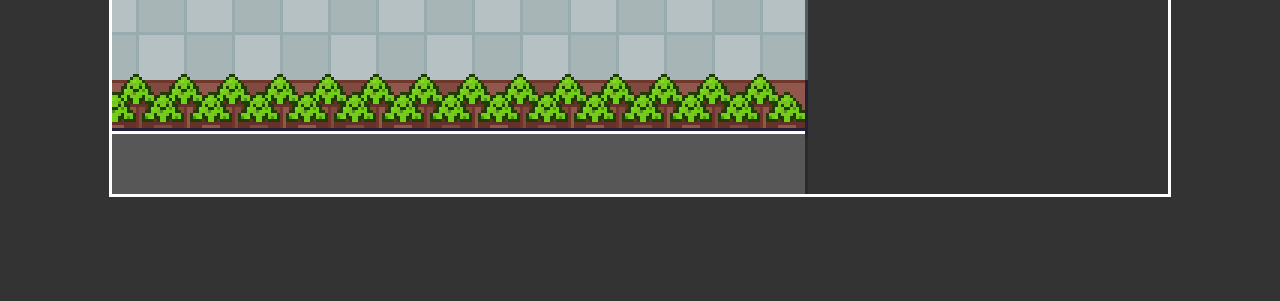
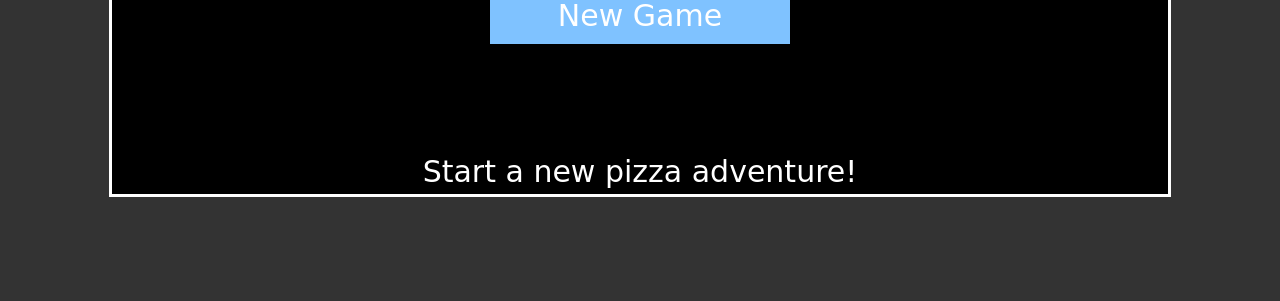
Before and after one commit to devejlee/pizza-legends, a plain HTML site: page index.html in a window 1280 px wide. Shown: the part 499-800 px from the top of the page. Drawn offline with Linux system fonts and the light colour scheme; a web font is replaced by a local one.

Commit message:
add title screen

```diff
--- a/Overworld.js
+++ b/Overworld.js
@@ -90,15 +90,22 @@ class Overworld {
 
   }
 
-  init() {
+  async init() {
+
+    const container = document.querySelector(".game-container");
 
     //Create a new Progress tracker
     this.progress = new Progress();
 
+    //Show the title screen
+    this.titleScreen = new TitleScreen({
+      progress: this.progress
+    })
+    const useSaveFile = await this.titleScreen.init(container);
+
     //Potentially load saved data
     let initialHeroState = null;
-    const saveFile = this.progress.getSaveFile();
-    if (saveFile) {
+    if (useSaveFile) {
       this.progress.load();
       initialHeroState = {
         x: this.progress.startingHeroX,
@@ -109,7 +116,7 @@ class Overworld {
 
     //Load the HUD
     this.hud = new Hud();
-    this.hud.init(document.querySelector(".game-container"));
+    this.hud.init(container);
 
     //Start the first map
     this.startMap(window.OverworldMaps[this.progress.mapId], initialHeroState);
--- a/Progress.js
+++ b/Progress.js
@@ -1,6 +1,6 @@
 class Progress {
   constructor() {
-    this.mapId = "Street";
+    this.mapId = "DemoRoom";
     this.startingHeroX = 0;
     this.startingHeroY = 0;
     this.startingHeroDirection = "down";
--- a/State/PlayerState.js
+++ b/State/PlayerState.js
@@ -3,31 +3,31 @@ class PlayerState {
     this.pizzas = {
       "p1": {
         pizzaId: "s001",
-        hp: 1,
-        maxHp: 50,
-        xp: 90,
-        maxXp: 100,
-        level: 1,
-        status: { type: "saucy" },
-      },
-      "p2": {
-        pizzaId: "v001",
         hp: 50,
         maxHp: 50,
-        xp: 75,
+        xp: 0,
         maxXp: 100,
         level: 1,
         status: null,
       },
-      "p3": {
-        pizzaId: "f001",
-        hp: 50,
-        maxHp: 50,
-        xp: 75,
-        maxXp: 100,
-        level: 1,
-        status: null,
-      }
+      // "p2": {
+      //   pizzaId: "v001",
+      //   hp: 50,
+      //   maxHp: 50,
+      //   xp: 75,
+      //   maxXp: 100,
+      //   level: 1,
+      //   status: null,
+      // },
+      // "p3": {
+      //   pizzaId: "f001",
+      //   hp: 50,
+      //   maxHp: 50,
+      //   xp: 75,
+      //   maxXp: 100,
+      //   level: 1,
+      //   status: null,
+      // }
     }
     this.lineup = ["p1"];
     this.items = [
--- /dev/null
+++ b/TitleScreen.js
@@ -0,0 +1,52 @@
+class TitleScreen {
+  constructor({ progress }) {
+    this.progress = progress;
+  }
+
+  getOptions(resolve) {
+    const safeFile = this.progress.getSaveFile();
+    return [
+      {
+        label: "New Game",
+        description: "Start a new pizza adventure!",
+        handler: () => {
+          this.close();
+          resolve();
+        }
+      },
+      safeFile ? {
+        label: "Continue Game",
+        description: "Resume your adventure",
+        handler: () => {
+          this.close();
+          resolve(safeFile);
+        }
+      } : null
+    ].filter(v => v);
+  }
+
+  createElement() {
+    this.element = document.createElement("div");
+    this.element.classList.add("TitleScreen");
+    this.element.innerHTML = (`
+      <img class="TitleScreen_logo" src="/images/logo.png" alt="Pizza Legends" />
+    `)
+
+  }
+
+  close() {
+    this.keyboardMenu.end();
+    this.element.remove();
+  }
+
+  init(container) {
+    return new Promise(resolve => {
+      this.createElement();
+      container.appendChild(this.element);
+      this.keyboardMenu = new KeyboardMenu();
+      this.keyboardMenu.init(this.element);
+      this.keyboardMenu.setOptions(this.getOptions(resolve))
+    })
+  }
+
+}
--- a/index.html
+++ b/index.html
@@ -3,11 +3,19 @@
 
 <head>
   <title>Pizza Legends</title>
+
+  <!-- Font -->
+  <link rel="preconnect" href="https://fonts.gstatic.com">
+  <link rel="preconnect" href="https://fonts.googleapis.com">
+  <link rel="preconnect" href="https://fonts.gstatic.com" crossorigin>
+  <link href="https://fonts.googleapis.com/css2?family=Ribeye&display=swap" rel="stylesheet">
+  <!-- Overworld styles -->
   <link href="/styles/global.css" type="text/css" rel="stylesheet">
   <link href="/styles/TextMessage.css" type="text/css" rel="stylesheet">
   <link href="/styles/SceneTransition.css" type="text/css" rel="stylesheet">
   <link href="/styles/KeyboardMenu.css" type="text/css" rel="stylesheet">
   <link href="/styles/Hud.css" type="text/css" rel="stylesheet">
+  <link href="/styles/TitleScreen.css" type="text/css" rel="stylesheet">
   <!-- Battle css -->
   <link href="/styles/Battle.css" type="text/css" rel="stylesheet">
   <link href="/styles/Combatant.css" type="text/css" rel="stylesheet">
@@ -48,6 +56,7 @@
   <script src="/PauseMenu.js"></script>
   <script src="/CraftingMenu.js"></script>
   <script src="/Progress.js"></script>
+  <script src="/TitleScreen.js"></script>
 
   <!-- Battle -->
   <script src="/Battle/Battle.js"></script>
--- /dev/null
+++ b/styles/TitleScreen.css
@@ -0,0 +1,35 @@
+.TitleScreen {
+  position: absolute;
+  left: 0;
+  right: 0;
+  top: 0;
+  bottom: 0;
+  background: #000;
+}
+
+.TitleScreen_logo {
+  display: block;
+  margin: 0 auto;
+  width: 128px;
+  image-rendering: pixelated;
+}
+
+.TitleScreen .KeyboardMenu {
+  position: relative;
+  width: 100px;
+  margin: 0 auto;
+  background: transparent;
+  border: 0;
+}
+.TitleScreen button {
+  color: #fff;
+  justify-content: center;
+  padding:0;
+}
+
+.TitleScreen .DescriptionBox {
+  background: transparent;
+  color: #fff;
+  border: 0;
+  text-align: center;
+}
--- a/styles/global.css
+++ b/styles/global.css
@@ -1,6 +1,6 @@
 :root {
   --border-color: #291D4D;
-  --dialogue-background: #FFF3B4;
+  --dialog-background: #FFF3B4;
 
   --menu-background: #FFE8D2;
   --menu-border-color: #A48465;
@@ -9,22 +9,24 @@
 }
 
 * {
-  box-sizing: border-box;
+  box-sizing:border-box;
 }
 
 body {
   background: #333;
+  padding: 0;
   margin: 0;
-  padding: 0;
   overflow: hidden;
+  font-family: 'Ribeye', cursive;
 }
 
 .game-container {
   position: relative;
-  margin: 0 auto;
   width: 352px;
   height: 198px;
+  margin: 0 auto;
   outline: 1px solid #fff;
+
   transform: scale(3) translateY(50%);
 }
 
```
Also changed, not shown: favicon.ico (added).
